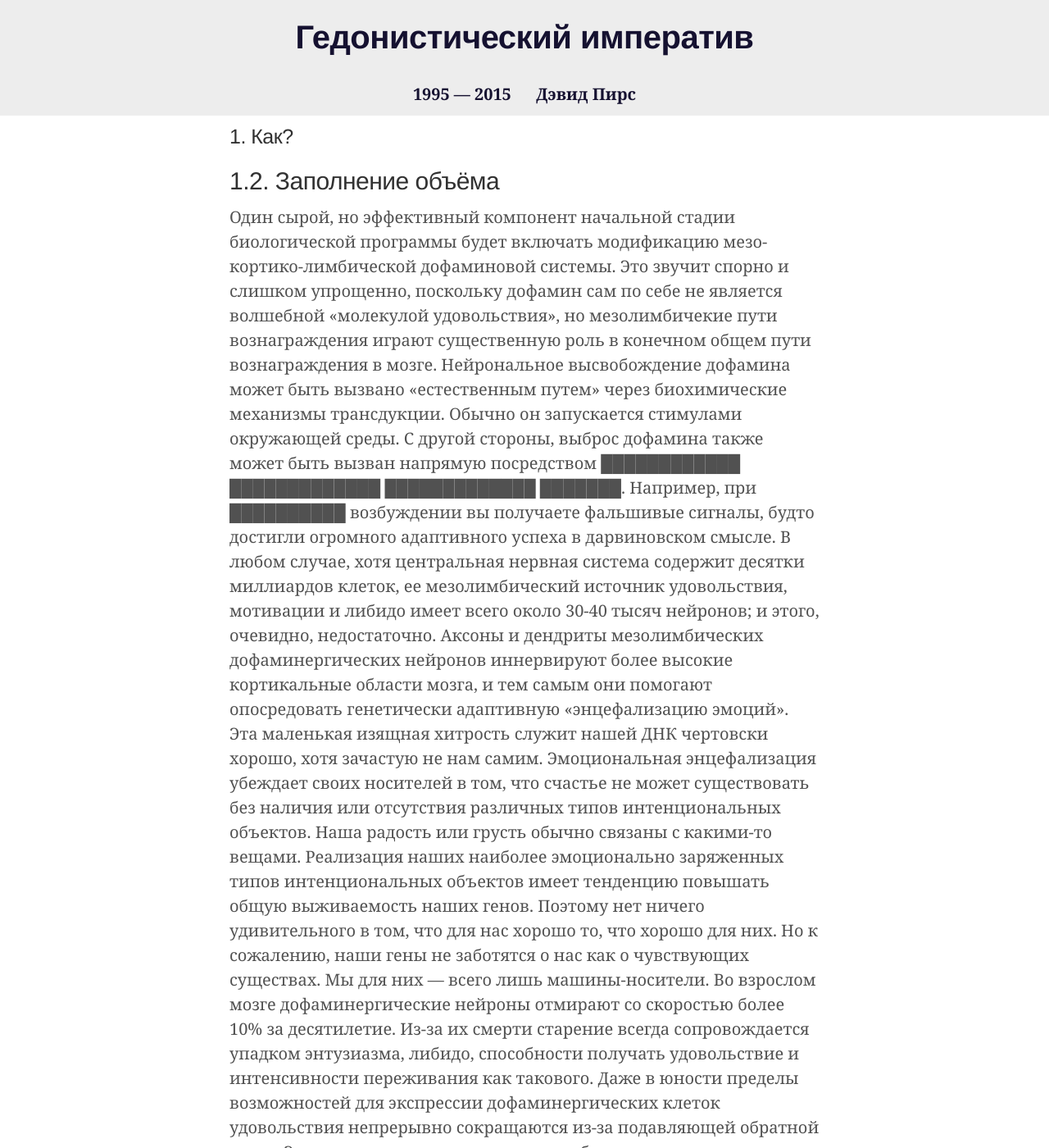
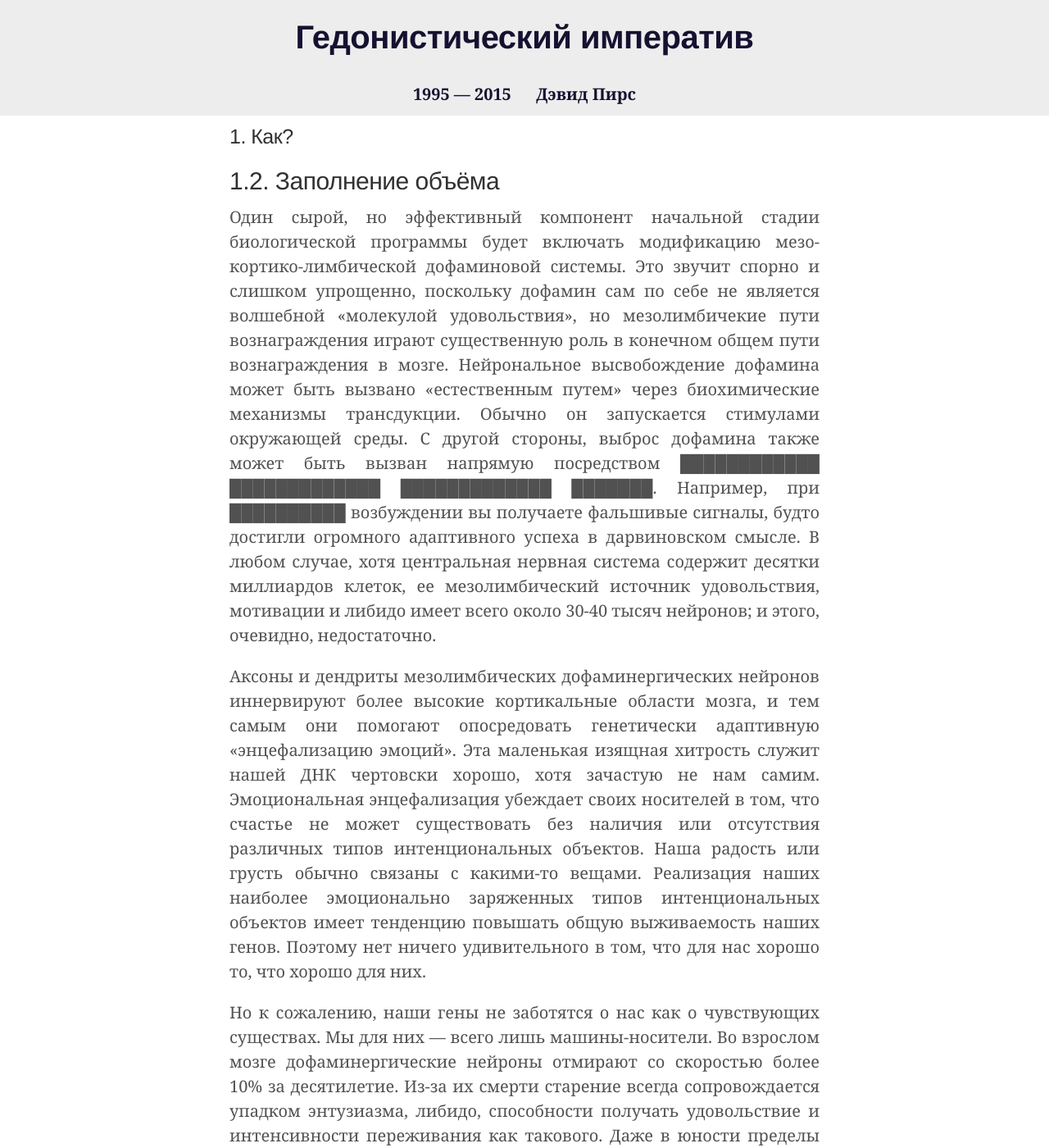
Before and after one commit to HedWeb-RU/hedweb-ru.github.io, a Jekyll site: the page built from hi/how/pumping-up-the-volume.md, in a window 1280 px wide and 1400 px high. Shown: the whole window at 82% size. Built offline with Jekyll 4.4.1, drawn with Linux system fonts in a browser that asks for light colours; some of the changed text lies outside the part shown.

Commit message:
Update 2-pumping-up-the-volume.md

```diff
--- a/_includes/hi/1/2-pumping-up-the-volume.md
+++ b/_includes/hi/1/2-pumping-up-the-volume.md
@@ -1,7 +1,7 @@
-Один сырой, но эффективный компонент начальной стадии биологической программы будет включать модификацию мезо-кортико-лимбической дофаминовой системы. Это звучит спорно и слишком упрощенно, поскольку дофамин сам по себе не является волшебной «молекулой удовольствия», но мезолимбичекие пути вознаграждения играют существенную роль в конечном общем пути вознаграждения в мозге. Нейрональное высвобождение дофамина может быть вызвано «естественным путем» через биохимические механизмы трансдукции. Обычно он запускается стимулами окружающей среды. С другой стороны, выброс дофамина также может быть вызван напрямую посредством ████████████ █████████████ █████████████ ███████. Например, при ██████████ возбуждении вы получаете фальшивые сигналы, будто достигли огромного адаптивного успеха в дарвиновском смысле. В любом случае, хотя центральная нервная система содержит десятки миллиардов клеток, ее мезолимбический источник удовольствия, мотивации и либидо имеет всего около 30-40 тысяч нейронов; и этого, очевидно, недостаточно.
+<p>Один сырой, но эффективный компонент начальной стадии биологической программы будет включать модификацию мезо-кортико-лимбической дофаминовой системы. Это звучит спорно и слишком упрощенно, поскольку дофамин сам по себе не является волшебной «молекулой удовольствия», но мезолимбичекие пути вознаграждения играют существенную роль в конечном общем пути вознаграждения в мозге. Нейрональное высвобождение дофамина может быть вызвано «естественным путем» через биохимические механизмы трансдукции. Обычно он запускается стимулами окружающей среды. С другой стороны, выброс дофамина также может быть вызван напрямую посредством ████████████ █████████████ █████████████ ███████. Например, при ██████████ возбуждении вы получаете фальшивые сигналы, будто достигли огромного адаптивного успеха в дарвиновском смысле. В любом случае, хотя центральная нервная система содержит десятки миллиардов клеток, ее мезолимбический источник удовольствия, мотивации и либидо имеет всего около 30-40 тысяч нейронов; и этого, очевидно, недостаточно.</p>
 
-Аксоны и дендриты мезолимбических дофаминергических нейронов иннервируют более высокие кортикальные области мозга, и тем самым они помогают опосредовать генетически адаптивную «энцефализацию эмоций». Эта маленькая изящная хитрость служит нашей ДНК чертовски хорошо, хотя зачастую не нам самим. Эмоциональная энцефализация убеждает своих носителей в том, что счастье не может существовать без наличия или отсутствия различных типов интенциональных объектов. Наша радость или грусть обычно связаны с какими-то вещами. Реализация наших наиболее эмоционально заряженных типов интенциональных объектов имеет тенденцию повышать общую выживаемость наших генов. Поэтому нет ничего удивительного в том, что для нас хорошо то, что хорошо для них.
+<p>Аксоны и дендриты мезолимбических дофаминергических нейронов иннервируют более высокие кортикальные области мозга, и тем самым они помогают опосредовать генетически адаптивную «энцефализацию эмоций». Эта маленькая изящная хитрость служит нашей ДНК чертовски хорошо, хотя зачастую не нам самим. Эмоциональная энцефализация убеждает своих носителей в том, что счастье не может существовать без наличия или отсутствия различных типов интенциональных объектов. Наша радость или грусть обычно связаны с какими-то вещами. Реализация наших наиболее эмоционально заряженных типов интенциональных объектов имеет тенденцию повышать общую выживаемость наших генов. Поэтому нет ничего удивительного в том, что для нас хорошо то, что хорошо для них.</p>
 
-Но к сожалению, наши гены не заботятся о нас как о чувствующих существах. Мы для них — всего лишь машины-носители. Во взрослом мозге дофаминергические нейроны отмирают со скоростью более 10% за десятилетие. Из-за их смерти старение всегда сопровождается упадком энтузиазма, либидо, способности получать удовольствие и интенсивности переживания как такового. Даже в юности пределы возможностей для экспрессии дофаминергических клеток удовольствия непрерывно сокращаются из-за подавляющей обратной связи. Это происходит как посредством собственных пресинаптических ауторецепторов клеток, так и от работы других, часто менее ответственных за удовольствие нейронов, которые контактируют с ними через синапсы.
+<p>Но к сожалению, наши гены не заботятся о нас как о чувствующих существах. Мы для них — всего лишь машины-носители. Во взрослом мозге дофаминергические нейроны отмирают со скоростью более 10% за десятилетие. Из-за их смерти старение всегда сопровождается упадком энтузиазма, либидо, способности получать удовольствие и интенсивности переживания как такового. Даже в юности пределы возможностей для экспрессии дофаминергических клеток удовольствия непрерывно сокращаются из-за подавляющей обратной связи. Это происходит как посредством собственных пресинаптических ауторецепторов клеток, так и от работы других, часто менее ответственных за удовольствие нейронов, которые контактируют с ними через синапсы.</p>
 
-Таким образом, в любую программу систематического улучшения качества жизни должна быть включена стратегия увеличения числа мезолимбических дофаминовых клеток, а также селективное уменьшение подавляющей обратной связи с ними. Особенно большое внимание нужно уделять средним игольчатым нейронам прилежащего ядра. Достижение скромного, скажем, стократного повышения способности организма к хорошему самочувствию, разумеется, не является лишь вопросом генетического включения неконтролируемой пролиферации дофаминергических нейронов; хотя и можно добавить, что смертельная опухоль из клеток удовольствия имеет свою странную привлекательность. Конечно, режим постоянного усиления удовольствия не влечёт за собой повышения уровней дофамина в синапсах. Чрезмерная постсинаптическая стимуляция дофаминовых рецепторов определенного подтипа может быть причастна, например, к появлению нездоровых симптомов шизофрении. Дофаминовая перегрузка также связана с психозами у ████████ ██████████. Так что грубая монотерапия, безусловно, не справится с этой задачей в одиночку.
+<p>Таким образом, в любую программу систематического улучшения качества жизни должна быть включена стратегия увеличения числа мезолимбических дофаминовых клеток, а также селективное уменьшение подавляющей обратной связи с ними. Особенно большое внимание нужно уделять средним игольчатым нейронам прилежащего ядра. Достижение скромного, скажем, стократного повышения способности организма к хорошему самочувствию, разумеется, не является лишь вопросом генетического включения неконтролируемой пролиферации дофаминергических нейронов; хотя и можно добавить, что смертельная опухоль из клеток удовольствия имеет свою странную привлекательность. Конечно, режим постоянного усиления удовольствия не влечёт за собой повышения уровней дофамина в синапсах. Чрезмерная постсинаптическая стимуляция дофаминовых рецепторов определенного подтипа может быть причастна, например, к появлению нездоровых симптомов шизофрении. Дофаминовая перегрузка также связана с психозами у ████████ ██████████. Так что грубая монотерапия, безусловно, не справится с этой задачей в одиночку.</p>
```
